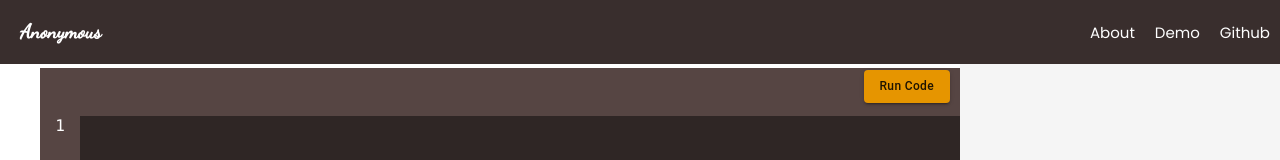
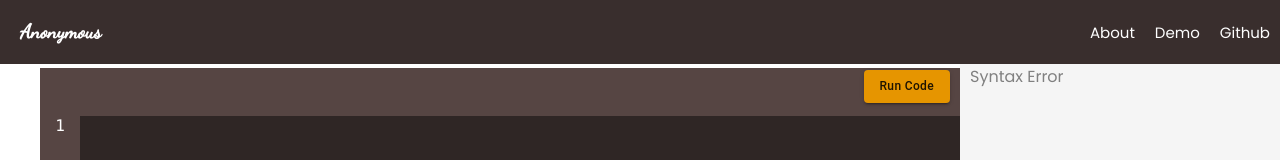
Before and after one commit to sravand123/anonymous, a React (Create React App) app: page /demo in a window 1280 px wide. Both pictures are taken after a click on the button "Run Code". Shown: the top 160 px of the page. Built offline with nearby package versions, Linux system fonts and the light colour scheme.

Commit message:
imporved error handling

```diff
--- a/src/Editor.js
+++ b/src/Editor.js
@@ -116,7 +116,6 @@ export default function Editor(props) {
                 return;
             }
             let len;
-            let flag = 0;
             if (range.collapsed) {
 
                 len = divref.current.children.length - 1;
--- a/src/Home.js
+++ b/src/Home.js
@@ -27,11 +27,16 @@ export default class Home extends React.Component {
       `
         try {
             let c = (generator(parser.parse(this.state.code)))
-            console.log(c.code);
-            new Function(logFun + c.code)();
+            try{
+
+                new Function(logFun + c.code)();
+            }
+            catch(err){
+                console.log({type:'output',value:"Error"});
+            }
         }
         catch (err) {
-            console.log("error");
+            console.log({type:'output',value:"Syntax Error"});
         }
     }
 
@@ -73,7 +78,7 @@ export default class Home extends React.Component {
 
                         <div style={{ backgroundColor: grey[100], height: '77vh', width: '100%', maxHeight: '80vh', overflowY: 'auto', textAlign: 'left' }} ref={this.lRef}>
                             {this.state.output.map((el, index) => {
-                                return <div style={{ color: 'grey' }}><span style={{ marginLeft: '10px' }}>{el}</span><hr /></div>
+                                return <div style={{ color: 'grey' }}><span style={{ marginLeft: '10px' }}>{el}</span></div>
                             })}
                         </div>
                     </Grid>
```
